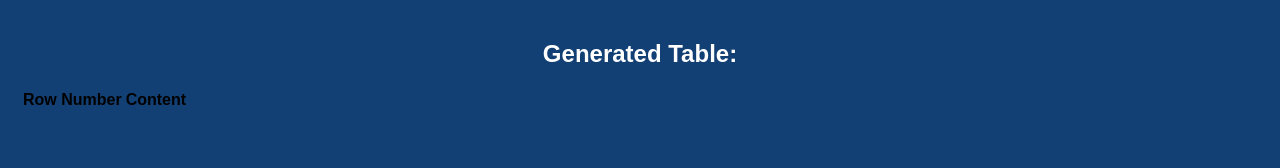
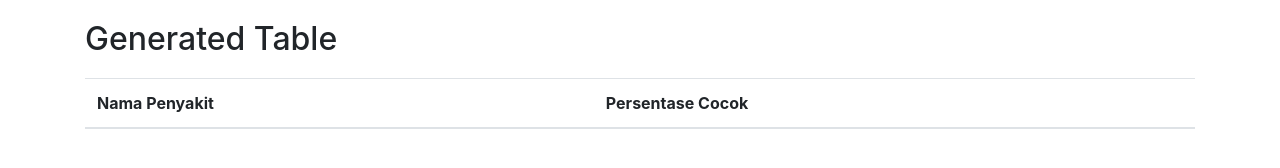
Before and after one commit to AndhikaRCP/Sistem_Pakar_AI, a plain HTML site: page result.html in a window 1280 px wide. Drawn offline with nearby package versions, Linux system fonts and the light colour scheme.

Commit message:
table decor

```diff
--- a/result.html
+++ b/result.html
@@ -3,24 +3,38 @@
 <head>
     <meta charset="UTF-8">
     <meta name="viewport" content="width=device-width, initial-scale=1.0">
-    <title>Table Generation Example</title>
-    <link rel="stylesheet" href="./style.css">
+    <title>Generated Table Example</title>
+    <link rel="stylesheet" href="https://maxcdn.bootstrapcdn.com/bootstrap/4.5.2/css/bootstrap.min.css">
+    <style>
+        /* Custom CSS styles */
+        body {
+            padding: 20px;
+        }
+        h2 {
+            margin-bottom: 20px;
+        }
+    </style>
 </head>
 <body>
 
-<h2>Generated Table:</h2>
+<div class="container">
+    <h2>Generated Table</h2>
 
-<table id="generatedTable">
+    <div class="table-responsive">
+        <table class="table table-striped" id="generatedTable">
             <thead>
                 <tr>
-            <th>Row Number</th>
-            <th>Content</th>
+                    <th scope="col">Nama Penyakit</th>
+                    <th scope="col">Persentase Cocok</th>
                 </tr>
             </thead>
-    <tbody>
+            <tbody id="generatedTableBody">
                 <!-- Rows will be generated here -->
             </tbody>
         </table>
+    </div>
+</div>
+
 <script src="./result.js"></script>
 </body>
 </html>
--- a/result.js
+++ b/result.js
@@ -17,8 +17,8 @@ function generateTable() {
             const cell1 = row.insertCell(0);
             const cell2 = row.insertCell(1);
 
-            cell1.textContent = index + 1;
-            cell2.textContent = `${disease.name}: ${percentage.toFixed(2)}%`;
+            cell1.textContent = `${disease.name}`;
+            cell2.textContent = `${percentage.toFixed(2)}%`;
         });
     } else {
         console.log("No data found in localStorage.");
```
Lines whose indentation alone changed are shown as unchanged.
